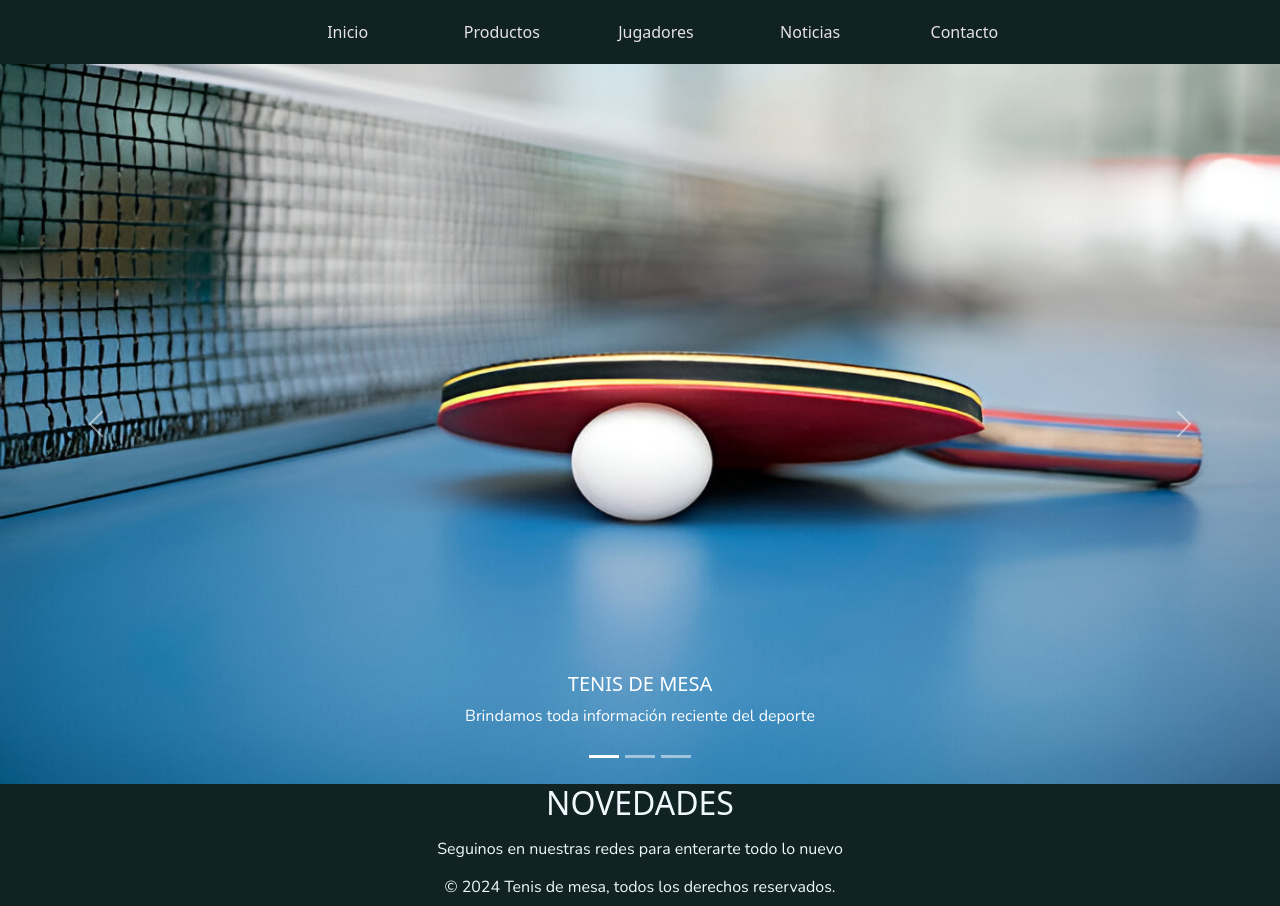
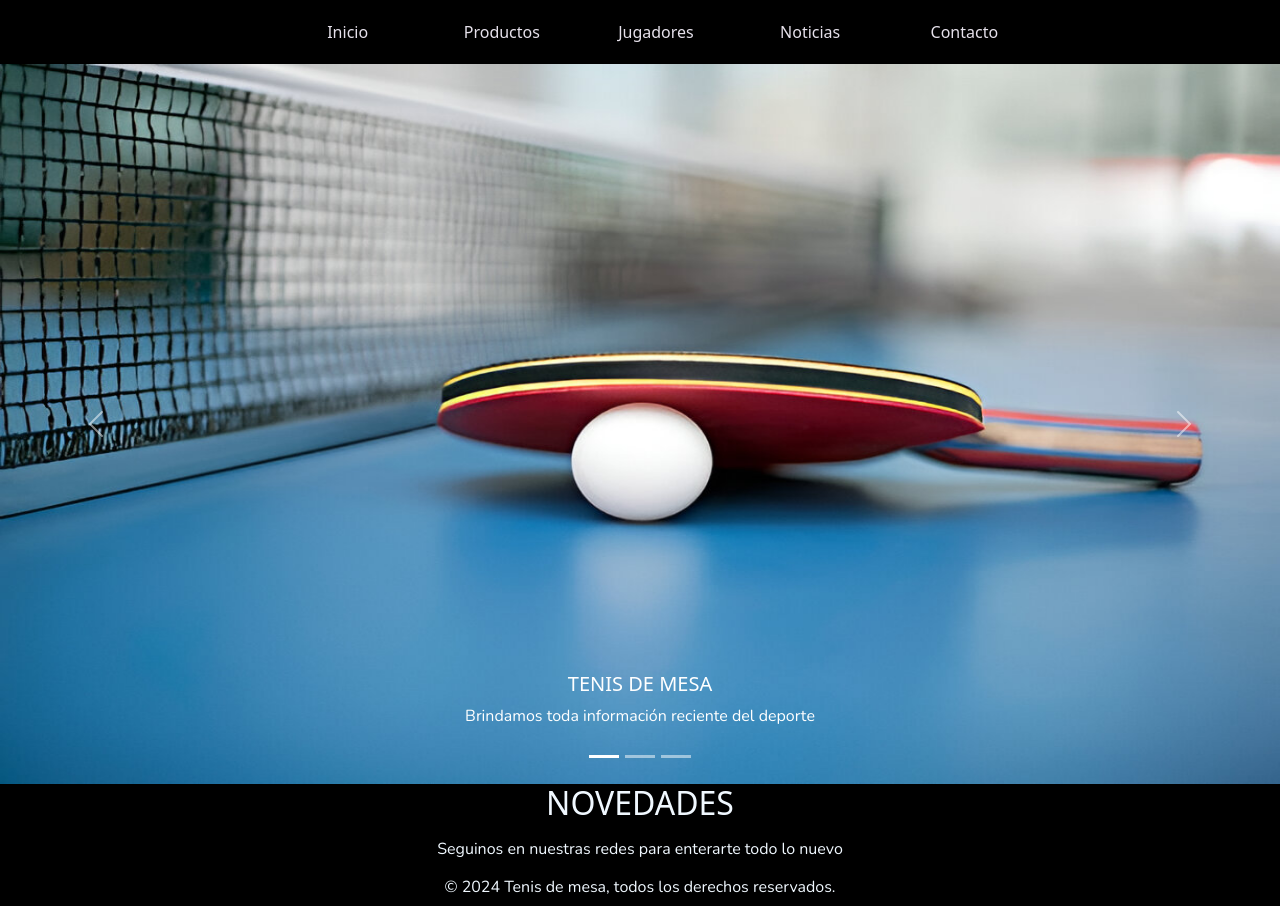
Before and after one commit to LucasSerrano12/entrega-lucas, a plain HTML site: page index.html in a window 1280 px wide. Drawn offline with nearby package versions, Linux system fonts and the light colour scheme.

Commit message:
color black al fondo de la pagina

```diff
--- a/style.css
+++ b/style.css
@@ -73,7 +73,7 @@ nav ul
     margin: auto;
 
     list-style-type: none;
-    background-color: #102222;
+    background-color: black;
 
 }
 nav li
@@ -125,7 +125,7 @@ nav ul a:hover
 
 .footer
 {
-  background-color: #102222;
+  background-color: black;
   color: aliceblue;
 
 
```
